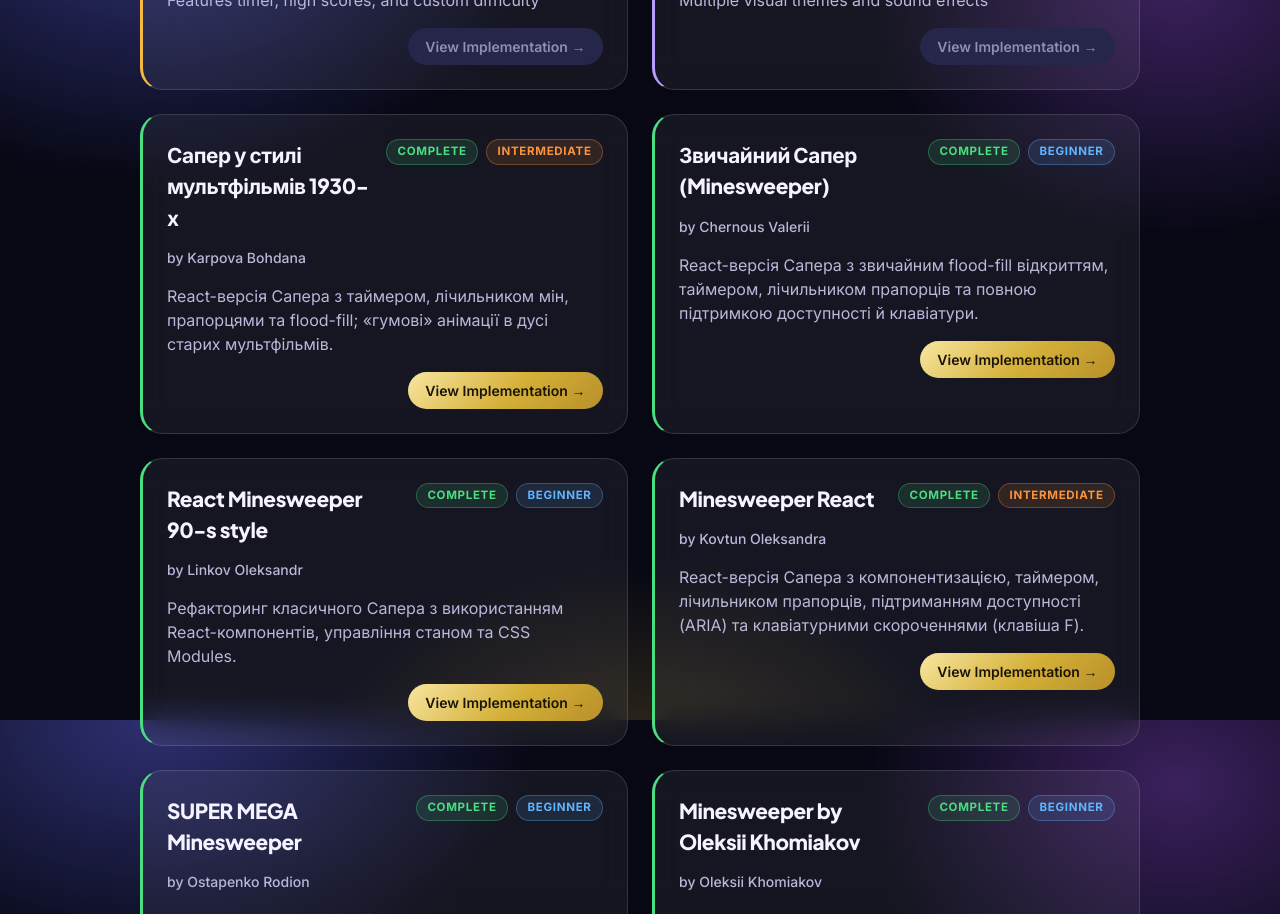
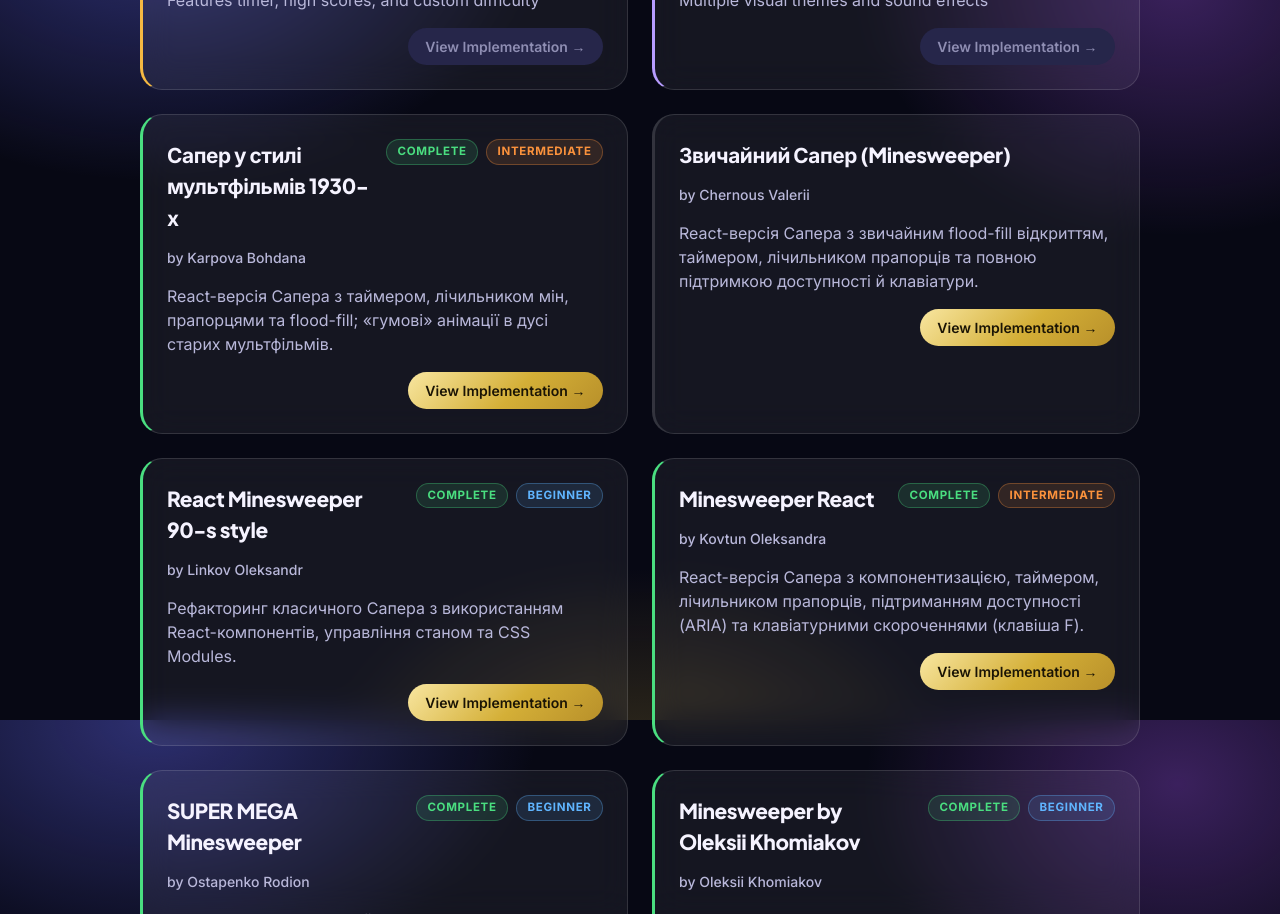
Before and after one commit to cs3-web-course-2026/cs32-minesweeper-react-2026, a React (Vite) app: page /game in a window 1280 px wide. Shown: the part 880-1794 px from the top of the page. Built offline with nearby package versions, Linux system fonts and the light colour scheme.

Commit message:
Update index.jsx

```diff
--- a/src/pages/Game/index.jsx
+++ b/src/pages/Game/index.jsx
@@ -106,9 +106,6 @@ function Game() {
         'React-версія Сапера з звичайним flood-fill відкриттям, таймером, лічильником прапорців та повною підтримкою доступності й клавіатури.',
       author: 'Chernous Valerii',
       link: 'chernous-valerii',
-
-difficulty: 'Beginner',
-      status: 'Complete',
     },
     {
       id: 7,
```
